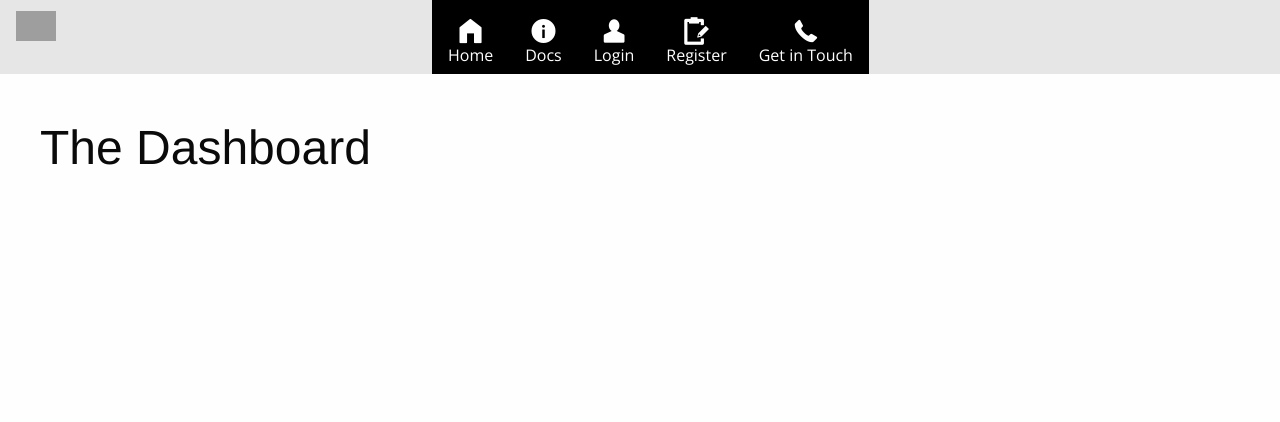
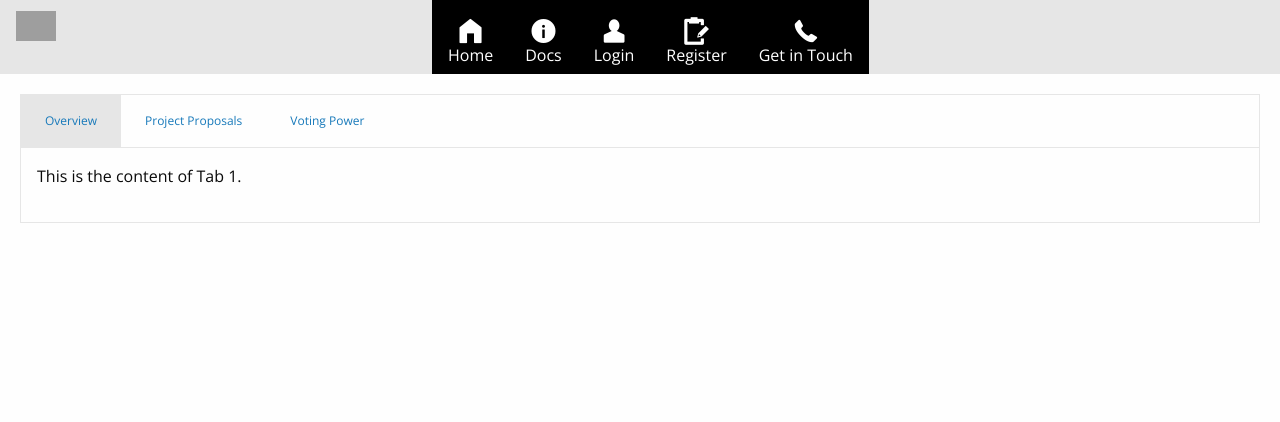
Before and after one commit to williammabotjaeng/imperium, a Flask app: page /home in a window 1280 px wide. Shown: the top 422 px of the page. Run offline with Flask 3, Linux system fonts and the light colour scheme; some libraries are stand-ins or nearby versions; grey boxes are pictures that could not be loaded.

Commit message:
.home-main-content, menu, overview, projects, voting, app.css, layout, home.html

```diff
--- a/static/css/app.css
+++ b/static/css/app.css
@@ -169,3 +169,7 @@ a.nav-link-text {
     background-size: cover;
     padding: 10px;
 }
+
+.home-main-content {
+    padding: 20px;
+}
--- a/templates/home.html
+++ b/templates/home.html
@@ -1,6 +1,23 @@
 {% extends 'layout.html' %}
 {% block content %}
-<div class="row main-content">
-    <h1>The Dashboard</h1>
+<div class="row home-main-content">
+    <div>
+      <ul class="tabs" data-tabs id="example-tabs">
+        <li class="tabs-title is-active"><a href="#overview" aria-selected="true">Overview</a></li>
+        <li class="tabs-title"><a href="#projects">Project Proposals</a></li>
+        <li class="tabs-title"><a href="#voting">Voting Power</a></li>
+      </ul>
+    </div>
+    <div class="tabs-content" data-tabs-content="example-tabs">
+        <div class="tabs-panel is-active" id="overview">
+          <p>This is the content of Tab 1.</p>
+        </div>
+        <div class="tabs-panel" id="projects">
+          <p>This is the content of Tab 2.</p>
+        </div>
+        <div class="tabs-panel" id="voting">
+          <p>This is the content of Tab 3.</p>
+        </div>
+    </div>
 </div>
 {% endblock %}
```
Also changed, not shown: instance/database.db (added).
